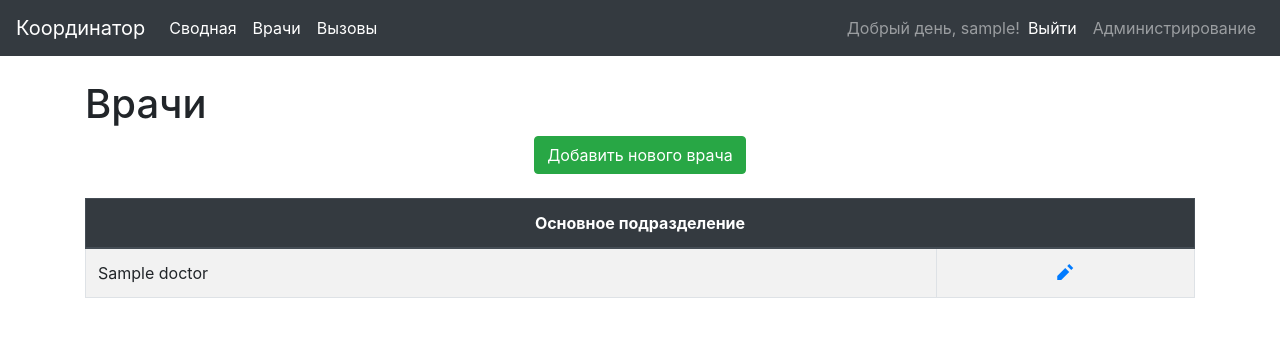
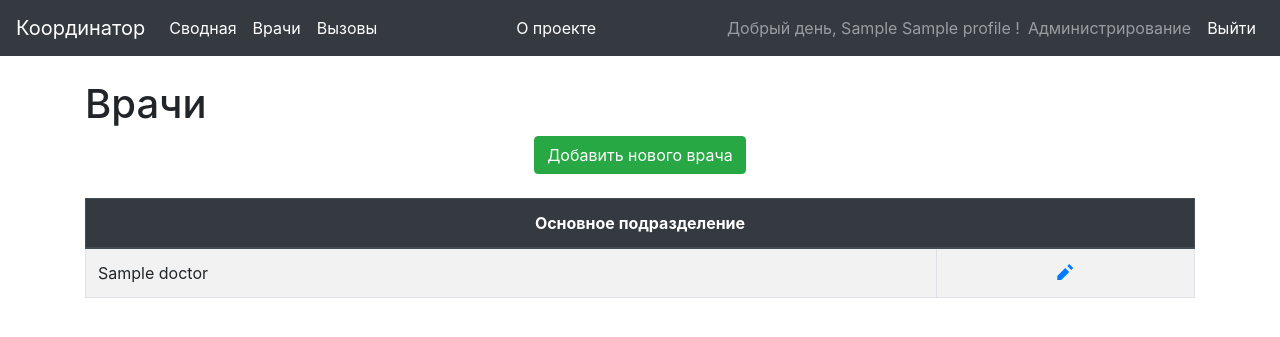
Before and after one commit to Grenadeer/coordinator, a Django app: page /doctor/ in a window 1280 px wide. Shown: the top 337 px of the page. Run offline with Django 3.2, Linux system fonts and the light colour scheme; a user stored in the database is signed in; data comes from the database, SQL or seed files in the repository; tables that the repository leaves empty hold one stand-in row (values such as "Sample post"); some libraries are stand-ins or nearby versions.

Commit message:
Base template corrected for about page, and user name. Flatpages urls added.

```diff
--- a/mysite/coordinator/admin.py
+++ b/mysite/coordinator/admin.py
@@ -46,5 +46,5 @@ admin.site.register(Record, RecordAdmin)
 
 admin.site.register(Profile)
 
-admin.site.unregister(User)
-admin.site.unregister(Group)
+# admin.site.unregister(User)
+# admin.site.unregister(Group)
--- a/mysite/mysite/urls.py
+++ b/mysite/mysite/urls.py
@@ -23,5 +23,5 @@ urlpatterns = [
     path('accounts/login/', views.LoginView.as_view(), name='login'),
     path('accounts/logout/', views.LogoutView.as_view(next_page='/'), name='logout'),
     path('', include('coordinator.urls')),
-    # path('', include('django.contrib.flatpages.views.flatpage')),
+    path('', include('django.contrib.flatpages.urls')),
 ]
--- a/mysite/templates/base.html
+++ b/mysite/templates/base.html
@@ -44,22 +44,40 @@
                   <a class="nav-link" href="{% url 'record_today' %}">Вызовы</a>
                 </li>
             </ul>
+            <ul class="navbar-nav mr-auto">
+                <li class="navbar-nav">
+                    <a class="nav-link active" href="/about/">О проекте</a>
+                </li>
+            </ul>
             <ul class="navbar-nav">
                 {% if user.is_authenticated %}
                 <li class="nav-item active">
-              <span class="navbar-text">Добрый день, {{ user.username }}!</span>
+                    <span class="navbar-text">
+                        Добрый день,
+                        {% if user.first_name %}
+                            {{ user.first_name }}
+                            {% if user.profile %}
+                                {% if user.profile.middle_name %}
+                                    {{ user.profile.middle_name }}
+                                {% endif %}
+                            {% endif %}
+                        {% else %}
+                            {{ user.username }}
+                        {% endif %}
+                        !
+                    </span>
                 </li>
+                {% if user.is_superuser %}
+                <li>
+                  <a class="nav-link" href="{% url 'admin:index' %}">Администрирование</a>
+                </li>
+                {% endif %}
                 <li class="nav-item active">
                   <a class="nav-link" href="{% url 'logout' %}">Выйти</a>
                 </li>
                 {% else %}
                 <li class="nav-item active">
                   <a class="nav-link" href="{% url 'login' %}">Войти</a>
-            </li>
-            {% endif %}
-            {% if user.is_superuser %}
-            <li>
-              <a class="nav-link" href="{% url 'admin:index' %}">Администрирование</a>
                 </li>
                 {% endif %}
             </ul>
```
Lines whose indentation alone changed are shown as unchanged.
